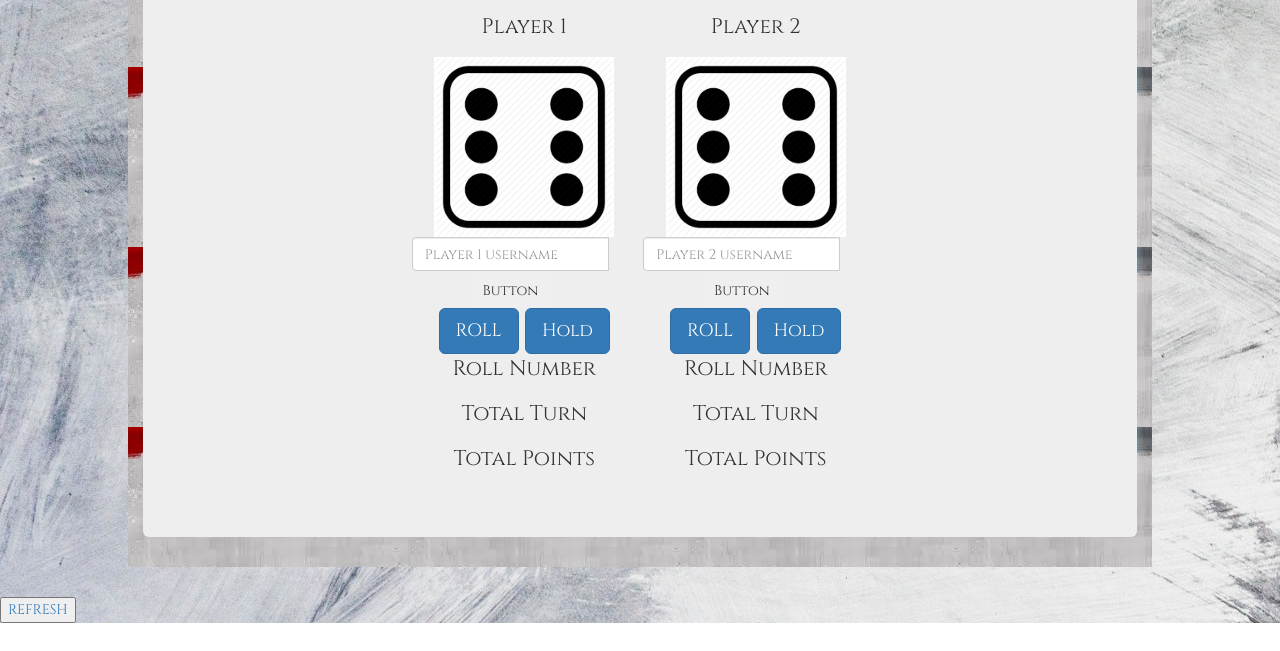
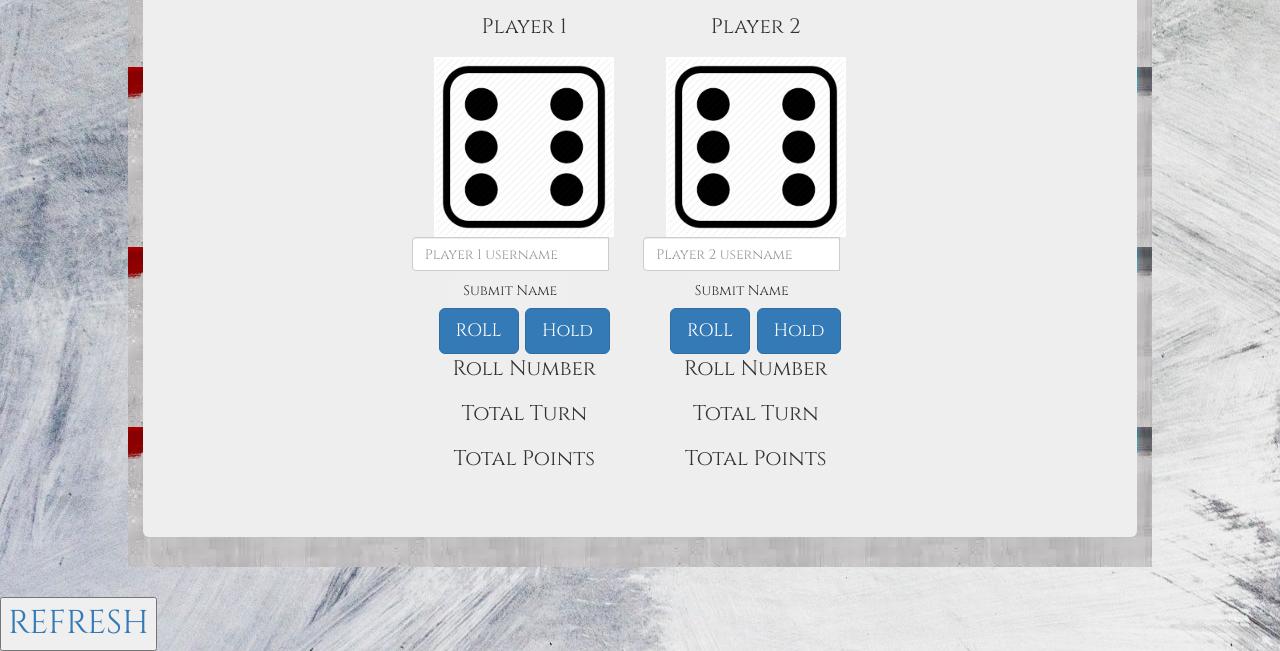
Before and after one commit to Lorddoyo/pigdice, a plain HTML site: page index.html in a window 1280 px wide. Shown: the part 323-974 px from the top of the page. Before the commit the page ends 946 px from the top, so only its background shows below. Drawn offline with nearby package versions, Linux system fonts and the light colour scheme; files that its build step writes are made by us from their sources; files whose address does not match are found by name.

Commit message:
updating button for submiting player name

```diff
--- a/css/styles.css
+++ b/css/styles.css
@@ -22,6 +22,7 @@ img{
 
 #back{
   text-align: center;
+  font-size: 28px;
 }
 .body1{
   background-image: url(..//images/damn.jpg);
@@ -37,3 +38,13 @@ img{
 body{
   background-image: url(..//images/damn.jpg);
 }
+#refresh{
+
+  font-size: 33px;
+
+  top: 50%;
+  left: 50%;
+
+
+
+}
--- a/index.html
+++ b/index.html
@@ -38,7 +38,7 @@
               <div class="input-group mb-3">
                 <input type="text" class="form-control" placeholder="Player 1 username" label="Participant's username" describedby="button-addon0" id ="fala1">
                 <div class="input-group-append">
-                <button class="btn btn-outline-secondary" type="submit"  id="addon0">Button</button>
+                <button class="btn btn-outline-secondary" type="submit"  id="addon0">Submit Name</button>
                 </div>
               </div>
 
@@ -60,7 +60,7 @@
               <div class="input-group mb-3">
                 <input type="text" class="form-control" placeholder="Player 2 username" label="Participant's username" describedby="button-addon1"id ="fala2">
                 <div class="input-group-append">
-                <button class="btn btn-outline-secondary" type="submit"  id="addon1">Button</button>
+                <button class="btn btn-outline-secondary" type="submit"  id="addon1">Submit Name</button>
                 </div>
               </div>
               <button = type="button" class="btn btn-lg btn-primary" onclick="roll1()">ROLL</button>
@@ -76,7 +76,7 @@
         </div>
         </div>
         </div>
-          <a href="#"><button type="button" Onclick="window.location.reload()" name="button" id="redo">REFRESH</button></a>
+          <a href="#"><button type="button" Onclick="window.location.reload()" name="button" id="refresh">REFRESH</button></a>
 
 
 
--- a/js/scripts1.js
+++ b/js/scripts1.js
@@ -1,9 +1,10 @@
+//global variable
 var rolledPoint = 0;
 var roundPoint = 0;
 var totalPoint = 0;
 var array = [2,3,4,5,6];
 
-
+//front-end logic
 $(document).ready(function(){
   $("#player-1").submit(function(event){
     event.preventDefault();
@@ -21,7 +22,7 @@ $(document).ready(function(){
 
 })
 //rolling for play one
-
+//backend logic
 function roll(){
   var randomNumber = Math.floor(Math.random()*6)+1;
   if(randomNumber === 1){
```
